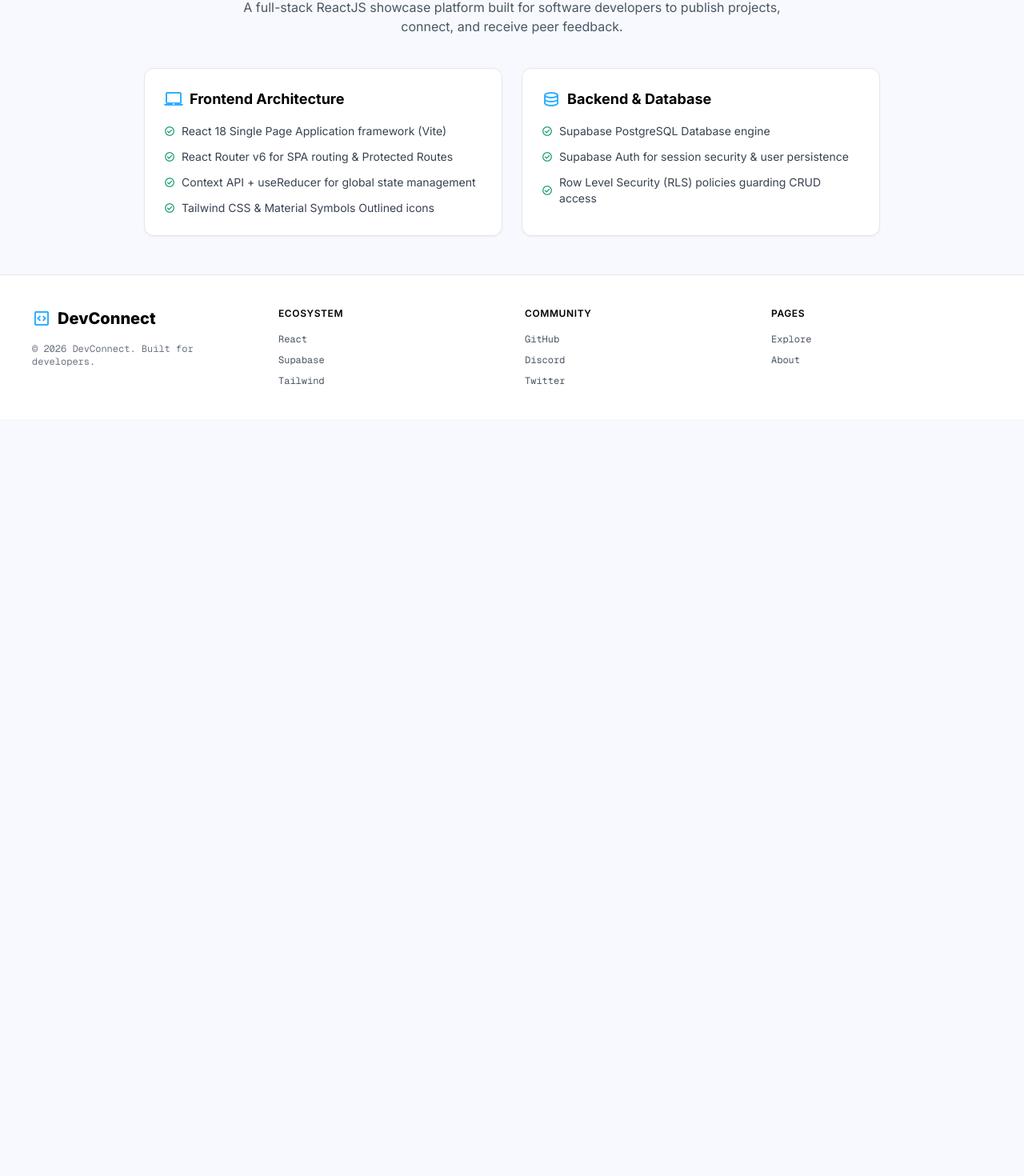
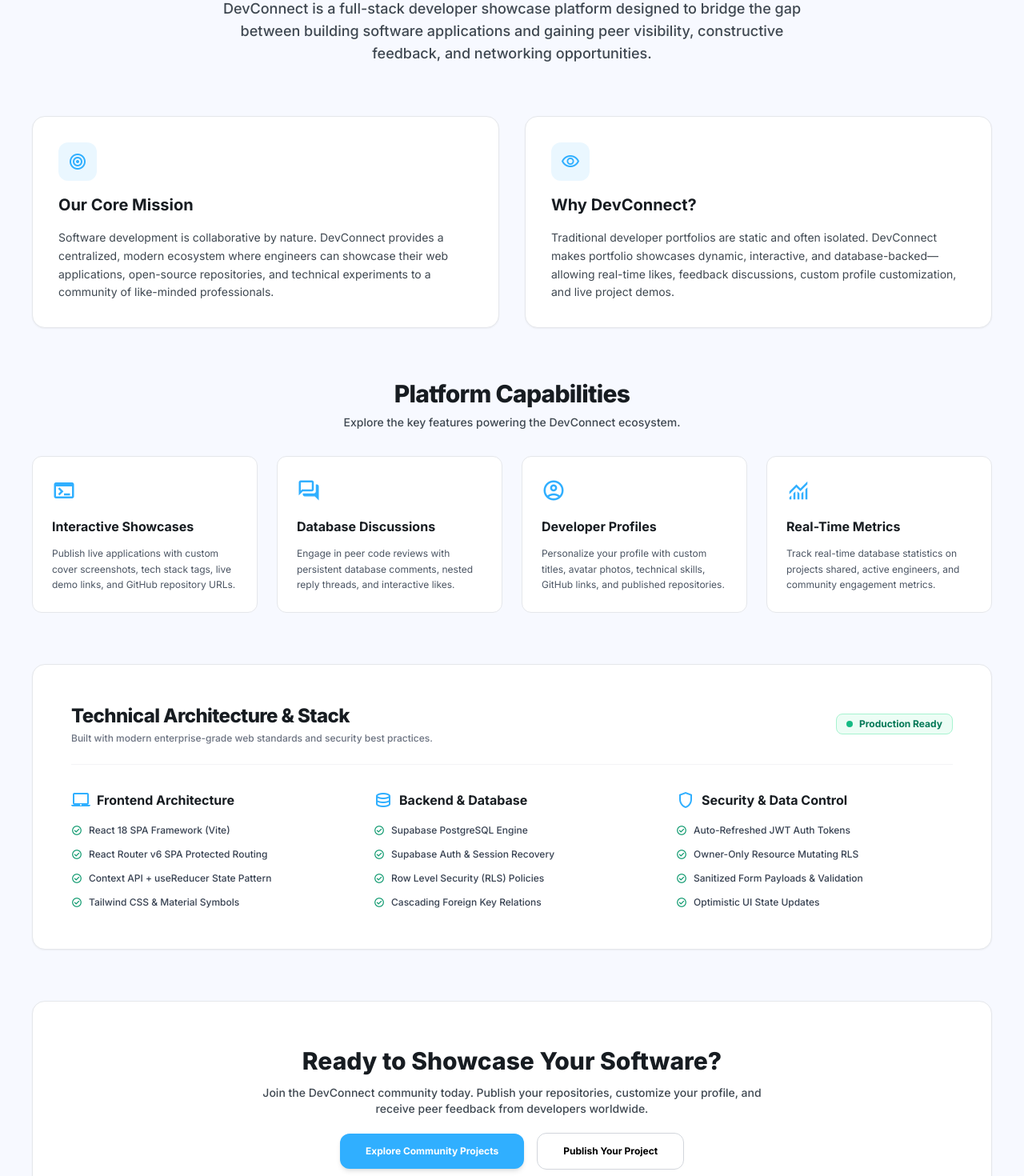
Before and after one commit to engisak/dev_connect, a React (Vite) app: page /about in a window 1280 px wide. Shown: the part 294-1764 px from the top of the page at 80% size. Before the commit the page ends 818 px from the top, so only its background shows below. Built offline with nearby package versions, Linux system fonts and the light colour scheme; no server answers; the database is empty.

Commit message:
Update About page with comprehensive professional sections

```diff
--- a/src/pages/About.jsx
+++ b/src/pages/About.jsx
@@ -1,67 +1,211 @@
 import React from 'react'
+import { Link } from 'react-router-dom'
 
 export default function About() {
   return (
-    <main className="flex-grow pt-[100px] pb-12 px-4 md:px-10 max-w-[1000px] mx-auto w-full space-y-10">
-      {/* Header */}
-      <header className="text-center space-y-3 max-w-2xl mx-auto">
-        <div className="inline-flex p-3 bg-primary-container/10 border border-primary-container/20 text-primary-container rounded-full">
-          <span className="material-symbols-outlined text-3xl">code_blocks</span>
+    <div className="w-full bg-[#f7f9ff] py-12 md:py-16">
+      <div className="max-w-[1280px] mx-auto px-4 md:px-10 space-y-16">
+
+        {/* Hero Header Section */}
+        <section className="text-center space-y-4 max-w-3xl mx-auto">
+          <div className="inline-flex items-center gap-2 px-3.5 py-1.5 rounded-full border border-primary-container/30 bg-primary-container/10 text-primary font-bold text-xs shadow-xs">
+            <span className="material-symbols-outlined text-sm">rocket_launch</span>
+            <span>Empowering Developers Worldwide</span>
           </div>
-        <h1 className="text-3xl md:text-4xl font-extrabold text-black tracking-tight">About DevConnect</h1>
-        <p className="text-gray-600 text-base">
-          A full-stack ReactJS showcase platform built for software developers to publish projects, connect, and receive peer feedback.
+
+          <h1 className="text-3xl md:text-5xl font-black text-[#171c21] tracking-tight leading-tight">
+            Built for Software Engineers, by Software Engineers
+          </h1>
+
+          <p className="text-base md:text-lg text-[#3f4851] leading-relaxed font-medium">
+            DevConnect is a full-stack developer showcase platform designed to bridge the gap between building software applications and gaining peer visibility, constructive feedback, and networking opportunities.
           </p>
-      </header>
+        </section>
 
-      {/* Feature Cards Grid */}
-      <div className="grid grid-cols-1 md:grid-cols-2 gap-6">
-        <div className="bg-white border border-gray-200 rounded-xl p-6 space-y-4 shadow-sm">
-          <div className="flex items-center gap-2 text-black font-bold text-lg">
+        {/* Vision & Mission Grid */}
+        <section className="grid grid-cols-1 md:grid-cols-2 gap-8">
+          <div className="bg-white border border-gray-200 rounded-2xl p-8 shadow-sm space-y-4">
+            <div className="w-12 h-12 rounded-xl bg-primary-container/10 text-primary-container flex items-center justify-center font-bold">
+              <span className="material-symbols-outlined text-2xl">target</span>
+            </div>
+            <h2 className="text-xl font-bold text-[#171c21]">Our Core Mission</h2>
+            <p className="text-sm text-[#3f4851] leading-relaxed font-normal">
+              Software development is collaborative by nature. DevConnect provides a centralized, modern ecosystem where engineers can showcase their web applications, open-source repositories, and technical experiments to a community of like-minded professionals.
+            </p>
+          </div>
+
+          <div className="bg-white border border-gray-200 rounded-2xl p-8 shadow-sm space-y-4">
+            <div className="w-12 h-12 rounded-xl bg-primary-container/10 text-primary-container flex items-center justify-center font-bold">
+              <span className="material-symbols-outlined text-2xl">visibility</span>
+            </div>
+            <h2 className="text-xl font-bold text-[#171c21]">Why DevConnect?</h2>
+            <p className="text-sm text-[#3f4851] leading-relaxed font-normal">
+              Traditional developer portfolios are static and often isolated. DevConnect makes portfolio showcases dynamic, interactive, and database-backed—allowing real-time likes, feedback discussions, custom profile customization, and live project demos.
+            </p>
+          </div>
+        </section>
+
+        {/* Platform Capabilities Breakdown (4 Grid Cards) */}
+        <section className="space-y-8">
+          <div className="text-center max-w-xl mx-auto space-y-2">
+            <h2 className="text-2xl md:text-3xl font-extrabold text-[#171c21] tracking-tight">Platform Capabilities</h2>
+            <p className="text-sm text-[#3f4851] font-medium">Explore the key features powering the DevConnect ecosystem.</p>
+          </div>
+
+          <div className="grid grid-cols-1 sm:grid-cols-2 lg:grid-cols-4 gap-6">
+            <div className="bg-white border border-gray-200 rounded-xl p-6 space-y-3 shadow-xs hover:border-primary-container transition-all">
+              <span className="material-symbols-outlined text-primary-container text-3xl">terminal</span>
+              <h3 className="text-base font-bold text-[#171c21]">Interactive Showcases</h3>
+              <p className="text-xs text-gray-600 leading-relaxed">
+                Publish live applications with custom cover screenshots, tech stack tags, live demo links, and GitHub repository URLs.
+              </p>
+            </div>
+
+            <div className="bg-white border border-gray-200 rounded-xl p-6 space-y-3 shadow-xs hover:border-primary-container transition-all">
+              <span className="material-symbols-outlined text-primary-container text-3xl">forum</span>
+              <h3 className="text-base font-bold text-[#171c21]">Database Discussions</h3>
+              <p className="text-xs text-gray-600 leading-relaxed">
+                Engage in peer code reviews with persistent database comments, nested reply threads, and interactive likes.
+              </p>
+            </div>
+
+            <div className="bg-white border border-gray-200 rounded-xl p-6 space-y-3 shadow-xs hover:border-primary-container transition-all">
+              <span className="material-symbols-outlined text-primary-container text-3xl">account_circle</span>
+              <h3 className="text-base font-bold text-[#171c21]">Developer Profiles</h3>
+              <p className="text-xs text-gray-600 leading-relaxed">
+                Personalize your profile with custom titles, avatar photos, technical skills, GitHub links, and published repositories.
+              </p>
+            </div>
+
+            <div className="bg-white border border-gray-200 rounded-xl p-6 space-y-3 shadow-xs hover:border-primary-container transition-all">
+              <span className="material-symbols-outlined text-primary-container text-3xl">monitoring</span>
+              <h3 className="text-base font-bold text-[#171c21]">Real-Time Metrics</h3>
+              <p className="text-xs text-gray-600 leading-relaxed">
+                Track real-time database statistics on projects shared, active engineers, and community engagement metrics.
+              </p>
+            </div>
+          </div>
+        </section>
+
+        {/* Technical Architecture & Stack Deep-Dive */}
+        <section className="bg-white border border-gray-200 rounded-2xl p-8 md:p-12 shadow-sm space-y-8">
+          <div className="flex flex-col md:flex-row md:items-center justify-between gap-4 border-b border-gray-100 pb-6">
+            <div>
+              <h2 className="text-2xl font-extrabold text-[#171c21] tracking-tight">Technical Architecture & Stack</h2>
+              <p className="text-xs text-gray-500 font-medium mt-1">Built with modern enterprise-grade web standards and security best practices.</p>
+            </div>
+            <div className="inline-flex items-center gap-2 px-3 py-1 bg-emerald-50 text-emerald-700 border border-emerald-200 rounded-lg text-xs font-bold shrink-0">
+              <span className="w-2 h-2 rounded-full bg-emerald-500 animate-pulse" />
+              <span>Production Ready</span>
+            </div>
+          </div>
+
+          <div className="grid grid-cols-1 md:grid-cols-3 gap-8">
+            {/* Frontend Architecture */}
+            <div className="space-y-4">
+              <div className="flex items-center gap-2 text-base font-bold text-[#171c21]">
                 <span className="material-symbols-outlined text-primary-container">laptop_mac</span>
-            <h2>Frontend Architecture</h2>
+                <h3>Frontend Architecture</h3>
               </div>
-          <ul className="space-y-3 text-sm text-gray-700">
+              <ul className="space-y-2.5 text-xs text-gray-700 font-medium">
                 <li className="flex items-center gap-2">
                   <span className="material-symbols-outlined text-emerald-600 text-sm">check_circle</span>
-              <span>React 18 Single Page Application framework (Vite)</span>
+                  <span>React 18 SPA Framework (Vite)</span>
                 </li>
                 <li className="flex items-center gap-2">
                   <span className="material-symbols-outlined text-emerald-600 text-sm">check_circle</span>
-              <span>React Router v6 for SPA routing & Protected Routes</span>
+                  <span>React Router v6 SPA Protected Routing</span>
                 </li>
                 <li className="flex items-center gap-2">
                   <span className="material-symbols-outlined text-emerald-600 text-sm">check_circle</span>
-              <span>Context API + useReducer for global state management</span>
+                  <span>Context API + useReducer State Pattern</span>
                 </li>
                 <li className="flex items-center gap-2">
                   <span className="material-symbols-outlined text-emerald-600 text-sm">check_circle</span>
-              <span>Tailwind CSS & Material Symbols Outlined icons</span>
+                  <span>Tailwind CSS & Material Symbols</span>
                 </li>
               </ul>
             </div>
 
-        <div className="bg-white border border-gray-200 rounded-xl p-6 space-y-4 shadow-sm">
-          <div className="flex items-center gap-2 text-black font-bold text-lg">
+            {/* Backend & Database */}
+            <div className="space-y-4">
+              <div className="flex items-center gap-2 text-base font-bold text-[#171c21]">
                 <span className="material-symbols-outlined text-primary-container">database</span>
-            <h2>Backend & Database</h2>
+                <h3>Backend & Database</h3>
               </div>
-          <ul className="space-y-3 text-sm text-gray-700">
+              <ul className="space-y-2.5 text-xs text-gray-700 font-medium">
                 <li className="flex items-center gap-2">
                   <span className="material-symbols-outlined text-emerald-600 text-sm">check_circle</span>
-              <span>Supabase PostgreSQL Database engine</span>
+                  <span>Supabase PostgreSQL Engine</span>
                 </li>
                 <li className="flex items-center gap-2">
                   <span className="material-symbols-outlined text-emerald-600 text-sm">check_circle</span>
-              <span>Supabase Auth for session security & user persistence</span>
+                  <span>Supabase Auth & Session Recovery</span>
                 </li>
                 <li className="flex items-center gap-2">
                   <span className="material-symbols-outlined text-emerald-600 text-sm">check_circle</span>
-              <span>Row Level Security (RLS) policies guarding CRUD access</span>
+                  <span>Row Level Security (RLS) Policies</span>
+                </li>
+                <li className="flex items-center gap-2">
+                  <span className="material-symbols-outlined text-emerald-600 text-sm">check_circle</span>
+                  <span>Cascading Foreign Key Relations</span>
+                </li>
+              </ul>
+            </div>
+
+            {/* Security & Reliability */}
+            <div className="space-y-4">
+              <div className="flex items-center gap-2 text-base font-bold text-[#171c21]">
+                <span className="material-symbols-outlined text-primary-container">shield</span>
+                <h3>Security & Data Control</h3>
+              </div>
+              <ul className="space-y-2.5 text-xs text-gray-700 font-medium">
+                <li className="flex items-center gap-2">
+                  <span className="material-symbols-outlined text-emerald-600 text-sm">check_circle</span>
+                  <span>Auto-Refreshed JWT Auth Tokens</span>
+                </li>
+                <li className="flex items-center gap-2">
+                  <span className="material-symbols-outlined text-emerald-600 text-sm">check_circle</span>
+                  <span>Owner-Only Resource Mutating RLS</span>
+                </li>
+                <li className="flex items-center gap-2">
+                  <span className="material-symbols-outlined text-emerald-600 text-sm">check_circle</span>
+                  <span>Sanitized Form Payloads & Validation</span>
+                </li>
+                <li className="flex items-center gap-2">
+                  <span className="material-symbols-outlined text-emerald-600 text-sm">check_circle</span>
+                  <span>Optimistic UI State Updates</span>
                 </li>
               </ul>
             </div>
           </div>
-    </main>
+        </section>
+
+        {/* CTA Banner Section */}
+        <section className="bg-white border border-gray-200 rounded-2xl p-10 md:p-14 text-center relative overflow-hidden shadow-sm space-y-6">
+          <div className="relative z-10 space-y-3 max-w-2xl mx-auto">
+            <h2 className="text-2xl md:text-3xl font-extrabold text-[#171c21]">Ready to Showcase Your Software?</h2>
+            <p className="text-sm text-[#3f4851] font-medium">
+              Join the DevConnect community today. Publish your repositories, customize your profile, and receive peer feedback from developers worldwide.
+            </p>
+            <div className="pt-2 flex flex-col sm:flex-row justify-center items-center gap-4">
+              <Link
+                to="/explore"
+                className="w-full sm:w-auto bg-primary-container hover:bg-sky-400 text-white font-bold text-xs px-8 py-3.5 rounded-xl shadow-md transition-all"
+              >
+                Explore Community Projects
+              </Link>
+              <Link
+                to="/my-projects"
+                className="w-full sm:w-auto border border-gray-300 bg-white text-black font-bold text-xs px-8 py-3.5 rounded-xl hover:bg-gray-50 transition-all shadow-xs"
+              >
+                Publish Your Project
+              </Link>
+            </div>
+          </div>
+        </section>
+
+      </div>
+    </div>
   )
 }
```
Lines whose indentation alone changed are shown as unchanged.
